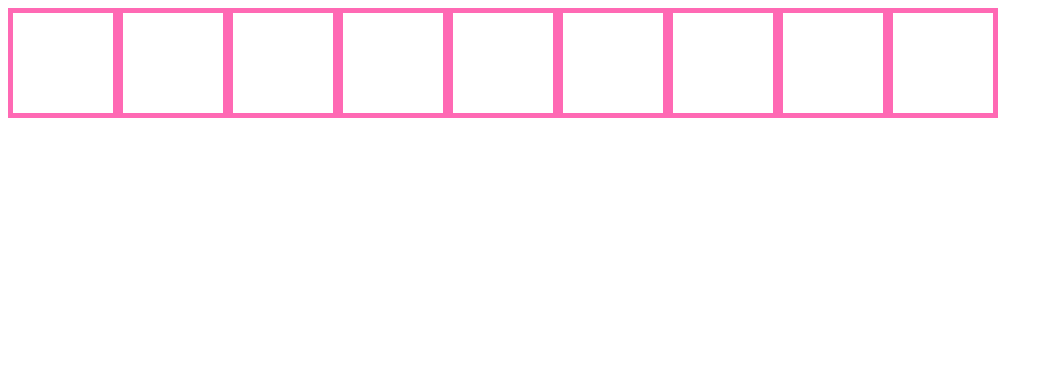
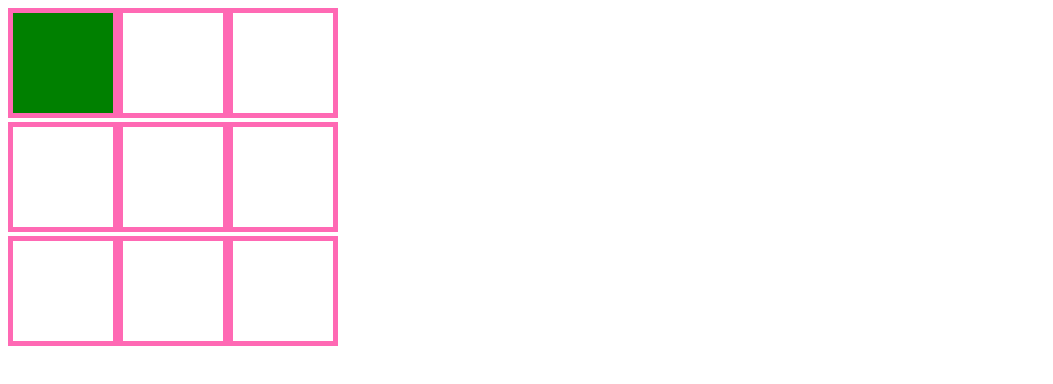
Before and after one commit to Merik-K/3x3-Grid, a plain HTML site: page index.html in a window 1280 px wide. Both pictures are taken after a click on the element 63 px from the left and 63 px from the top of the page. Shown: the whole page, without its empty margins (0-1053 px from the left). Drawn offline with Linux system fonts and the light colour scheme.

Commit message:
fixed my code and now displays grid

```diff
--- a/index.css
+++ /dev/null
@@ -1,13 +0,0 @@
-html {
-  cursor: url('./116-1164058_nerf-gun-nerf-gun-pixel-art.png'), pointer;
-}
-#row {
-  height: 50px;
-  width: 50px;
-  background-color: blue;
-  display: inline-block;
-  border: 2px solid black;
-}
-div {
-  border: 5px blue solid;
-}
--- a/index.html
+++ b/index.html
@@ -7,7 +7,7 @@
     <title>Document</title>
   </head>
   <body>
-    <div id="container"></div>
-    <script src="newGrid.js"></script>
+    <div id="test"></div>
+    <script src="index.js"></script>
   </body>
 </html>
--- a/index.js
+++ b/index.js
@@ -1,11 +1,11 @@
 const test = document.getElementById('test');
 for (let i = 0; i < 3; i++) {
   for (let j = 0; j < 3; j++) {
-    var uno = document.createElement('div');
+    const box = document.createElement('div');
     box.style.height = '100px';
     box.style.width = '100px';
     box.style.border = '5px solid hotpink';
-    box.style.display = 'inline flex';
+    box.style.display = 'inline-block';
     box.onmouseover = function () {
       box.style.background = 'red';
     };
@@ -13,5 +13,12 @@ for (let i = 0; i < 3; i++) {
       box.style.background = 'white';
     };
     test.appendChild(box);
+    box.addEventListener('click', function() {
+      this.style.background = 'green'
+      box.onmouseleave = function (){ box.style.background = 'green'};
+      box.onmouseenter = function(){box.style.background = 'green'};
+    })
   }
+  const divider = document.createElement('br');
+  test.appendChild(divider);
 }
--- a/newGrid.js
+++ /dev/null
@@ -1,23 +0,0 @@
-const container = document.getElementById('container');
-for (let i = 0; i < 3; i++) {
-  for (let j = 0; j < 3; j++) {
-    var uno = document.createElement('div');
-    uno.style.height = '100px';
-    uno.style.width = '100px';
-    uno.style.border = '5px solid hotpink';
-    uno.style.display = '';
-    uno.onmouseover = function () {
-      uno.style.background = 'red';
-    };
-    uno.onmouseleave = function () {
-      uno.style.background = 'white';
-    };
-    uno.addEventListener('click', gren);
-    function gren() {
-      uno.style.background = 'green';
-      uno.monmouseleave = 'green';
-    }
-    container.appendChild(uno);
-    container.style.display = 'flex';
-  }
-}
```
